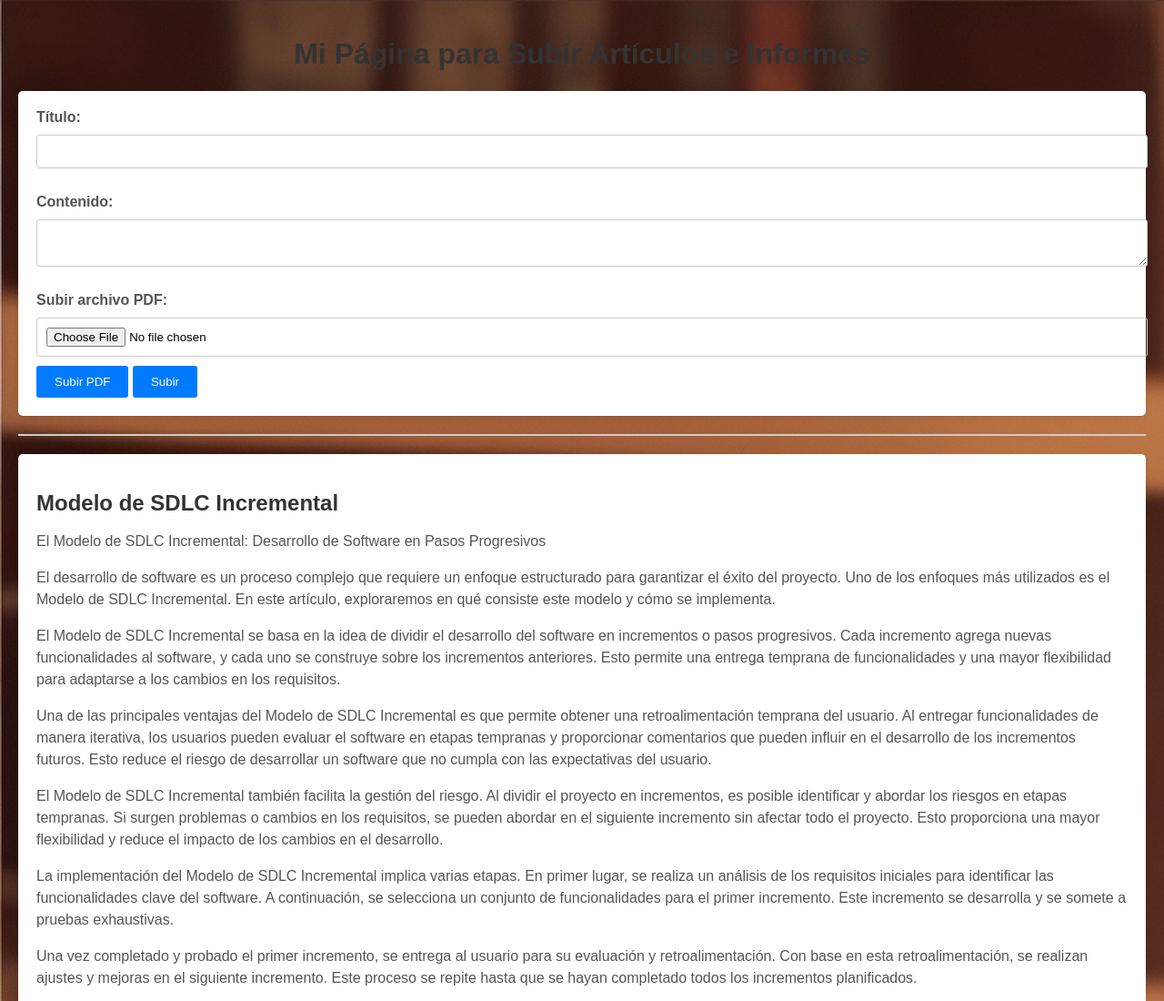
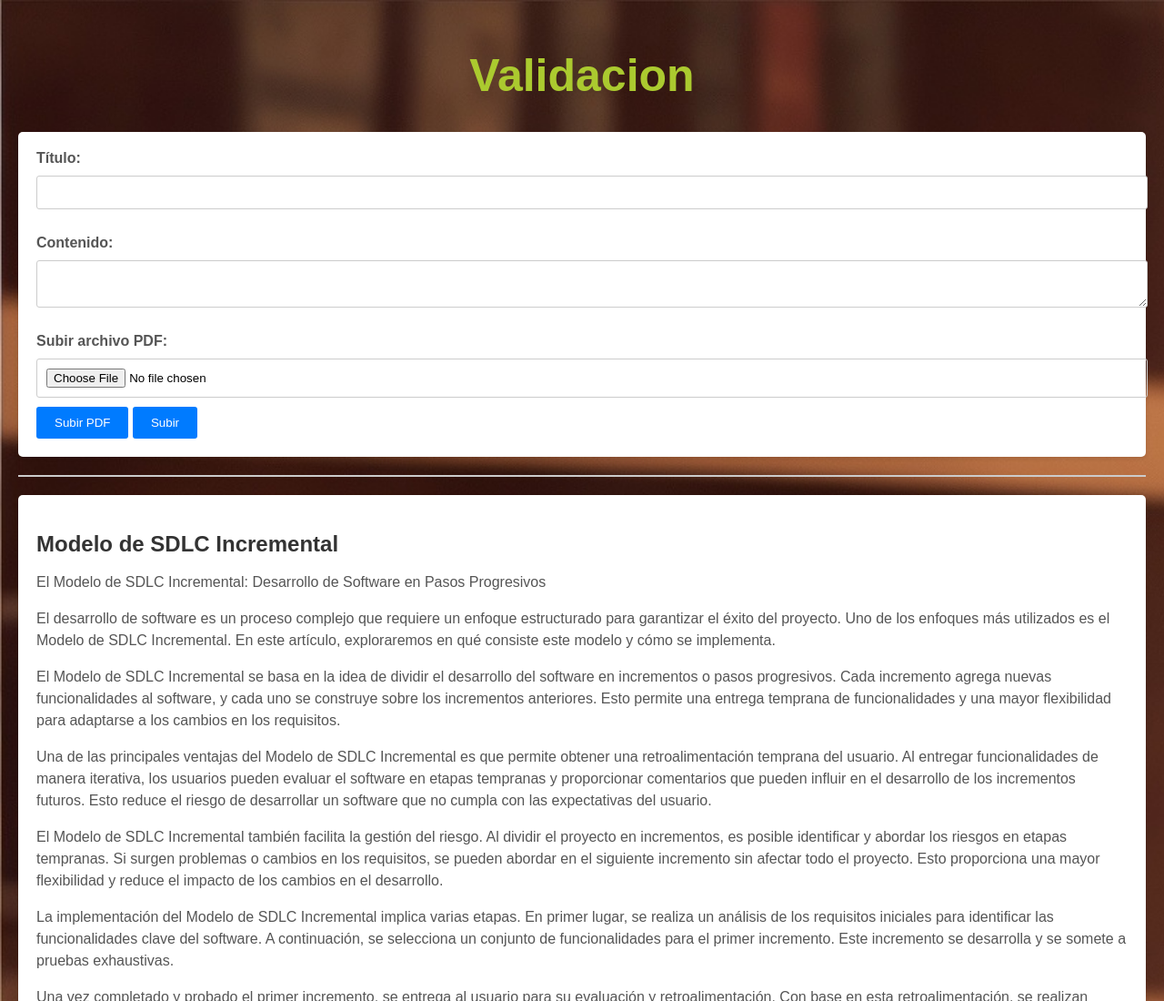
Before and after one commit to AlejandroRio3Cba/ValidacionTP, a plain HTML site: page index.html in a window 1280 px wide. Shown: the top 1100 px of the page at 91% size. Drawn offline with Linux system fonts and the light colour scheme.

Commit message:
color nombre

```diff
--- a/index.html
+++ b/index.html
@@ -7,7 +7,7 @@
     <title>Subir Artículos e Informes</title>
 </head>
 <body>
-    <h1>Mi Página para Subir Artículos e Informes</h1>
+    <h1 id="tituloPagina">Validacion</h1>
     <form id="uploadForm">
         <label for="titulo">Título:</label>
         <input type="text" id="titulo" required><br>
--- a/styless.css
+++ b/styless.css
@@ -6,6 +6,11 @@ body {
     margin: 0;
     padding: 20px;
     background-color: #f4f4f4;
+}
+#tituloPagina {
+    color: #abca2f;
+    font-size: 50px;
+
 }
 
 h1 {
```
